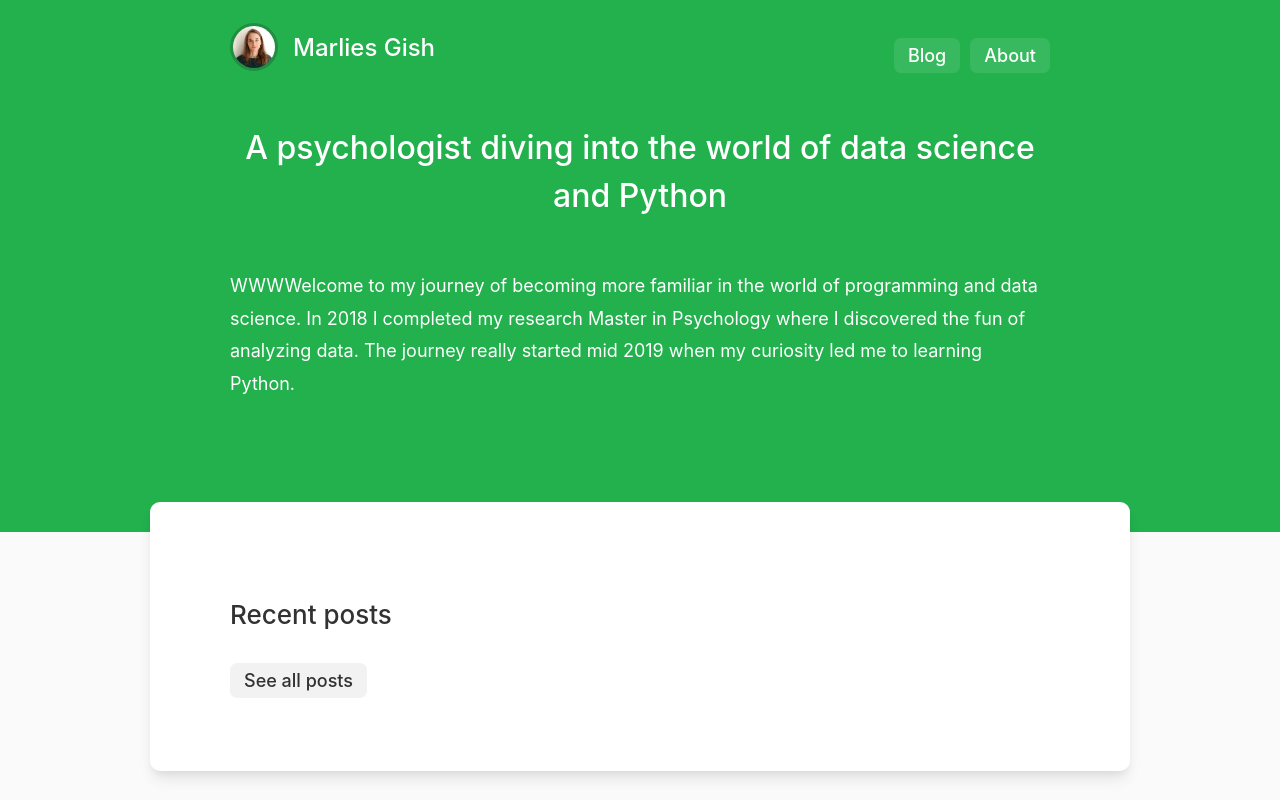
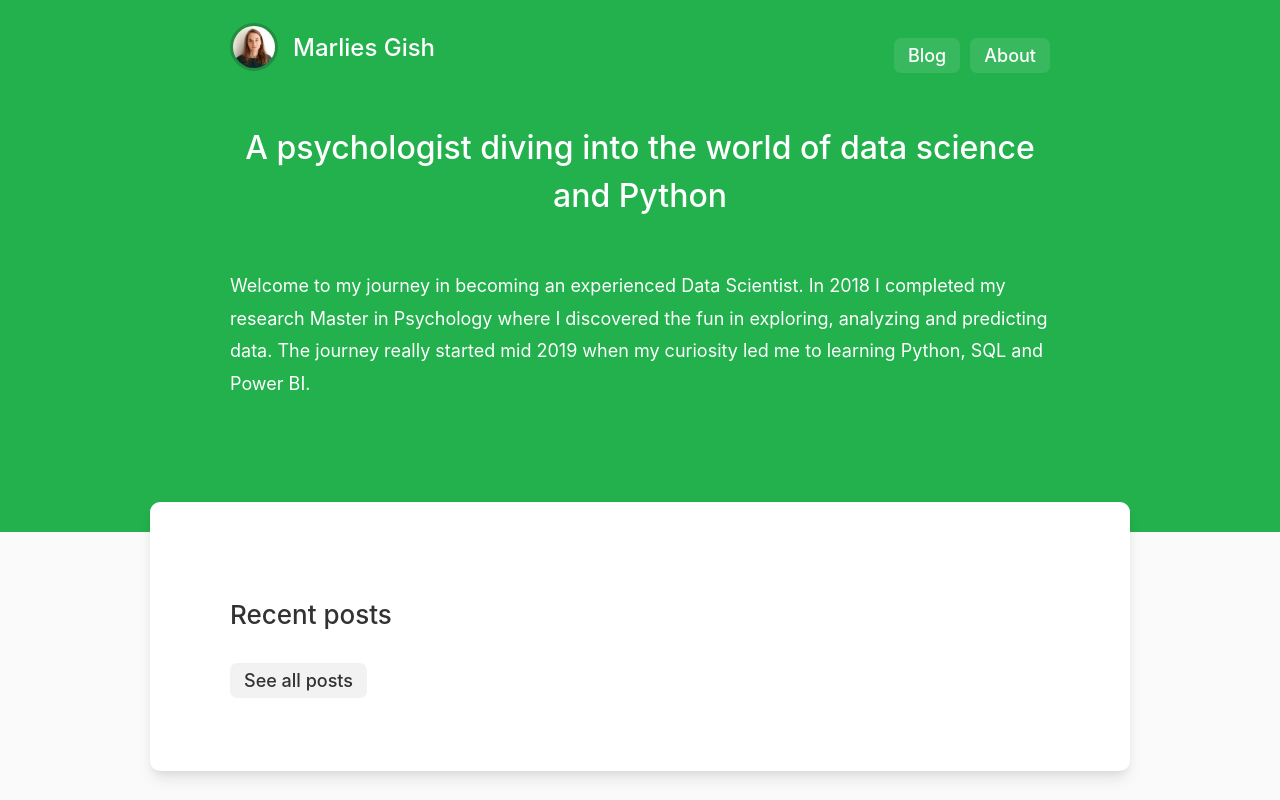
Before and after one commit to marliesgish/marlies-gish-website, a Next.js app: page / in a window 1280 px wide. Shown: the top 800 px of the page. Built offline with nearby package versions, Linux system fonts and the light colour scheme.

Commit message:
Update index.js

```diff
--- a/pages/index.js
+++ b/pages/index.js
@@ -27,11 +27,10 @@ export default function Home() {
               />
             </ConstraintWidth>
             <Paragraph>
-              WWWWelcome to my journey of becoming more familiar in the world of
-              programming and data science. In 2018 I completed my research
-              Master in Psychology where I discovered the fun of analyzing data.
+              Welcome to my journey in becoming an experienced Data Scientist. In 2018 I completed my research
+              Master in Psychology where I discovered the fun in exploring, analyzing and predicting data.
               The journey really started mid 2019 when my curiosity led me to
-              learning Python.
+              learning Python, SQL and Power BI.
             </Paragraph>
           </ConstraintWidth>
         </SidePadding>
```
